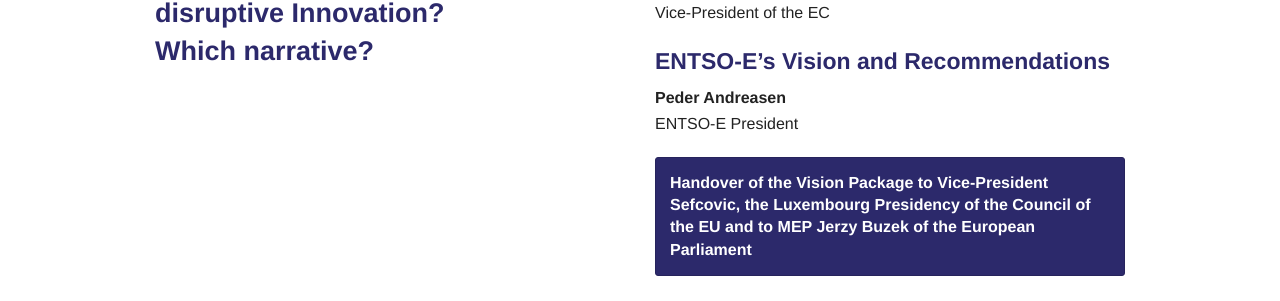
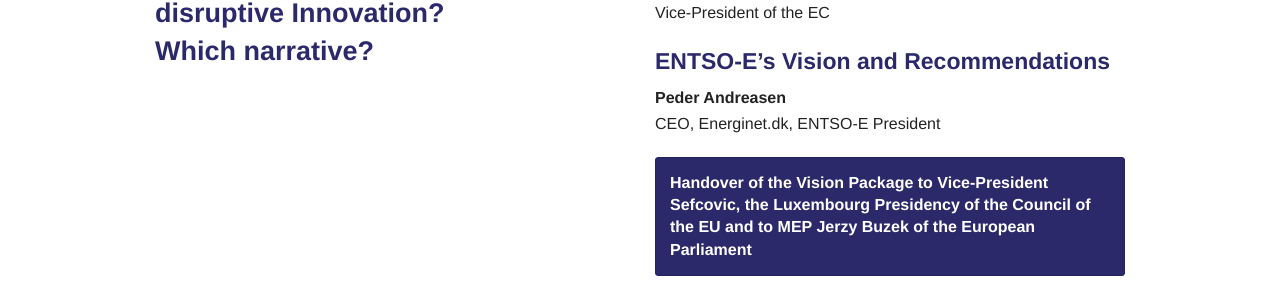
Before and after one commit to SmokeBellew1/entsoe_conf, a Jekyll site: the page built from _posts/schedule/2015-06-10-09h00.md, in a window 1280 px wide. Shown: the part 413-714 px from the top of the page. Built offline with Jekyll 4.4.1, drawn with Linux system fonts in a browser that asks for light colours.

Commit message:
updated Peder's title

```diff
--- a/_posts/schedule/2015-06-10-09h00.md
+++ b/_posts/schedule/2015-06-10-09h00.md
@@ -17,6 +17,7 @@
 ---
 
 
+
 ### **Opening Speech: The First State of the Energy Union!**
 
 __Maroš Šefčovič__<br>
@@ -26,7 +27,7 @@
 
 #### **ENTSO-E’s Vision and Recommendations**<br>
 __Peder Andreasen__<br>
-ENTSO-E President
+CEO, Energinet.dk, ENTSO-E President
 
 
 ####__Handover of the Vision Package to Vice-President Sefcovic, the Luxembourg Presidency of the Council of the EU and to MEP Jerzy Buzek of the European Parliament__
```
